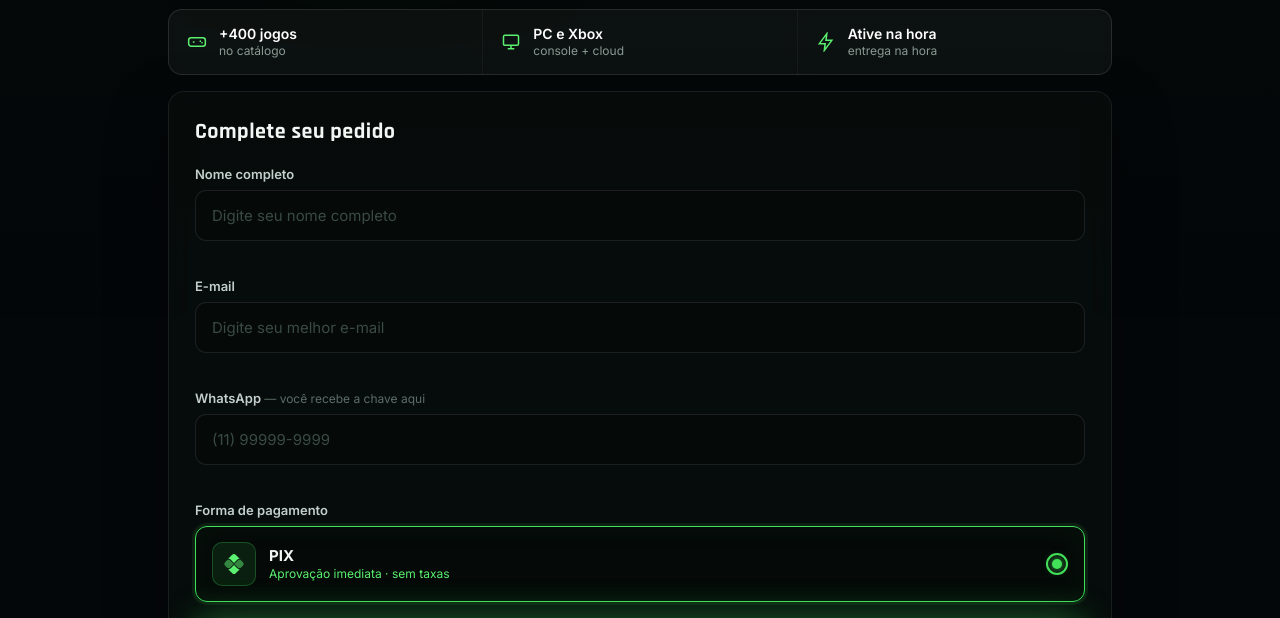
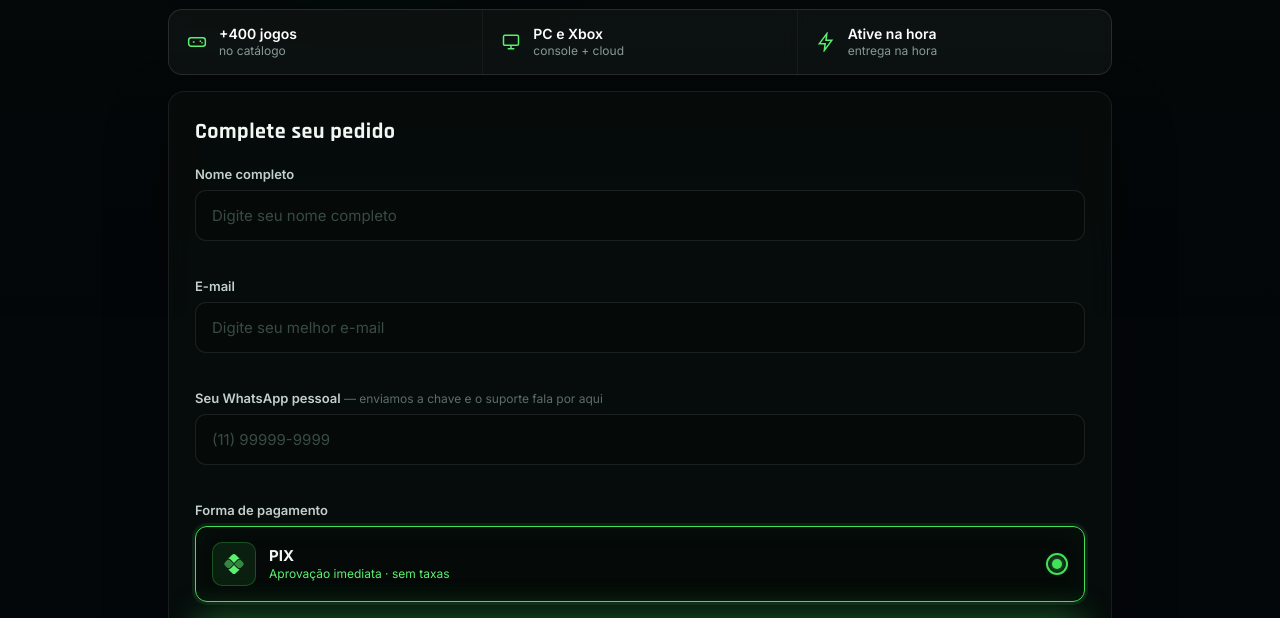
Before and after one commit to growthvendas00-hub/flopgames, a website: page public/index.html in a window 1280 px wide. Shown: the part 482-1100 px from the top of the page. Drawn offline with Linux system fonts and the light colour scheme; no server answers.

Commit message:
Copy do WhatsApp: pedir numero pessoal (chave + suporte)

```diff
--- a/public/index.html
+++ b/public/index.html
@@ -105,7 +105,7 @@
         </div>
 
         <div class="field">
-          <label for="telefone">WhatsApp <span class="hint">— você recebe a chave aqui</span></label>
+          <label for="telefone">Seu WhatsApp pessoal <span class="hint">— enviamos a chave e o suporte fala por aqui</span></label>
           <input type="text" id="telefone" placeholder="(11) 99999-9999" autocomplete="tel" inputmode="numeric" maxlength="15">
           <span class="field-error" id="erro-telefone"></span>
         </div>
```
